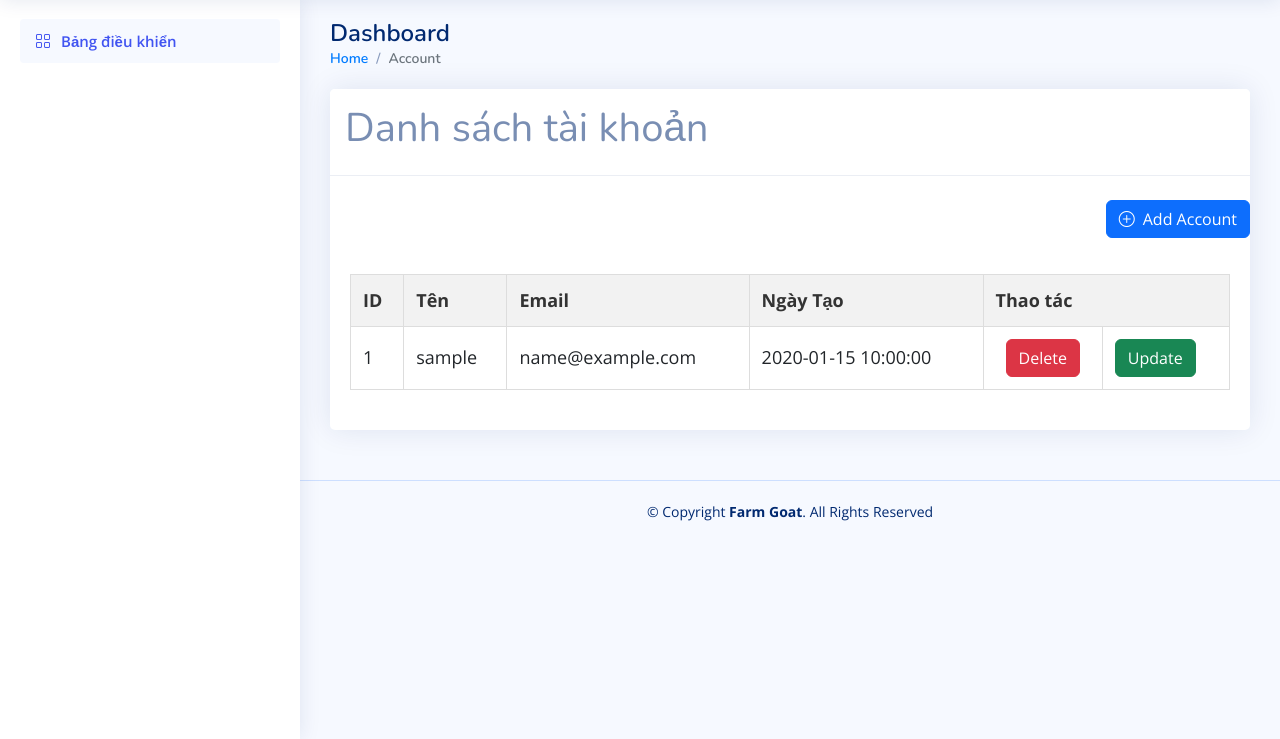
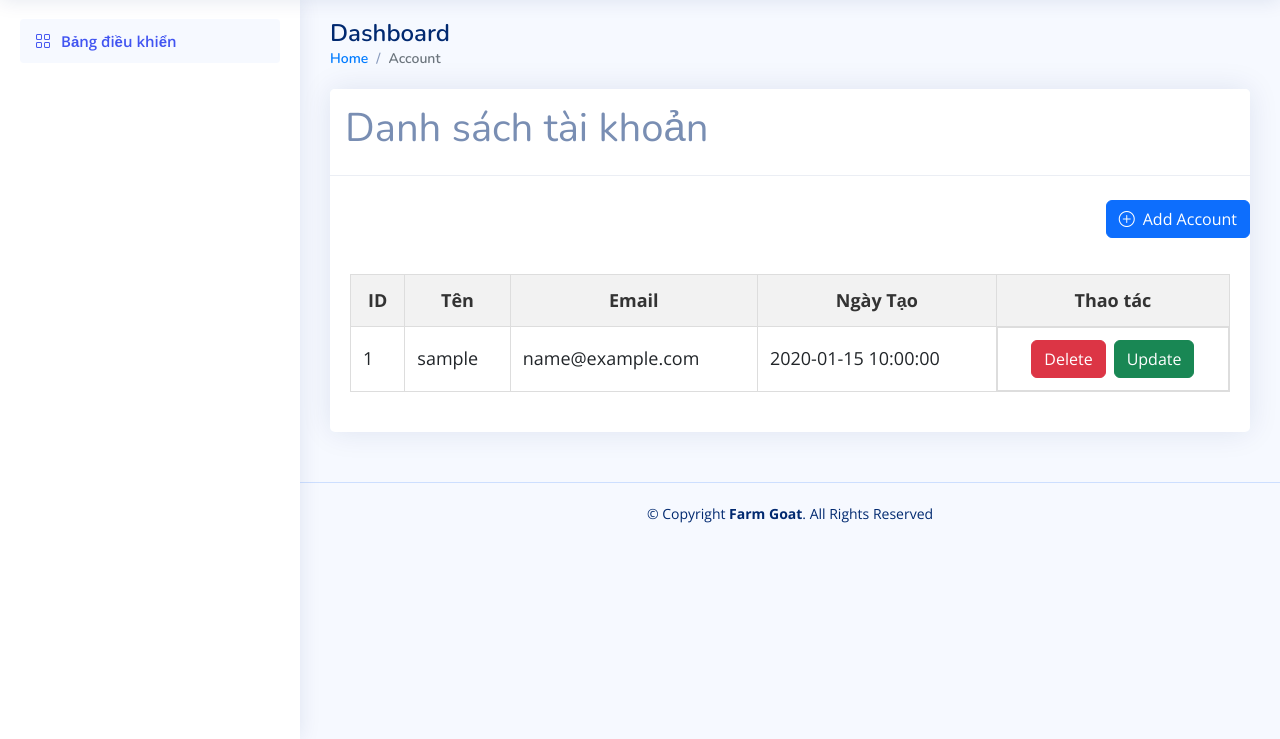
Before and after one commit to HuuThoCSE/LTW-Baocao, a Laravel app: template Website/resources/views/account/dashboard.blade.php in a window 1280 px wide. Shown: the part 61-800 px from the top of the page. Run offline with Laravel 12, Linux system fonts and the light colour scheme; the template is opened without the code that fills it: most values are stand-ins (such as "Sample title", 1, 10 or a date in 2020); parts of the project's set-up code (start-up, migrations or seed data) failed here and were passed over; some libraries are stand-ins or nearby versions.

Commit message:
Chinh lai dashboard account

```diff
--- a/Website/resources/views/account/dashboard.blade.php
+++ b/Website/resources/views/account/dashboard.blade.php
@@ -71,9 +71,9 @@ Quản lý tài khoản
         <span class="ms-2">Add Account</span>
     </button>
     <div class="card-body">
-    <table border="1">
+    <table>
         <thead>
-            <tr>
+            <tr style="text-align: center">
                 <th>ID</th>
                 <th>Tên</th>
                 <th>Email</th>
@@ -88,14 +88,12 @@ Quản lý tài khoản
                     <td>{{ $user->user_name }}</td>
                     <td>{{ $user->user_email }}</td>
                     <td>{{ $user->created_at }}</td>
-                    <td align='center'>
+                    <td class="d-flex justify-content-center">
                         <form action="{{ route('account.del', $user->user_id) }}" method="POST" style="display:inline;">
                             @csrf
                             @method('DELETE')
-                    <button type="submit" onclick="return confirm('Are you sure you want to delete this item?');" class="btn btn-danger">Delete</button>
+                            <button type="submit" onclick="return confirm('Are you sure you want to delete this item?');" class="btn btn-danger me-2">Delete</button>
                         </form>
-            </td>
-            <td>
                         <button class="btn btn-success" data-bs-toggle="modal" data-bs-target="#udpModal">Update</button>
                     </td>
                 </tr>
```
Lines whose indentation alone changed are shown as unchanged.
